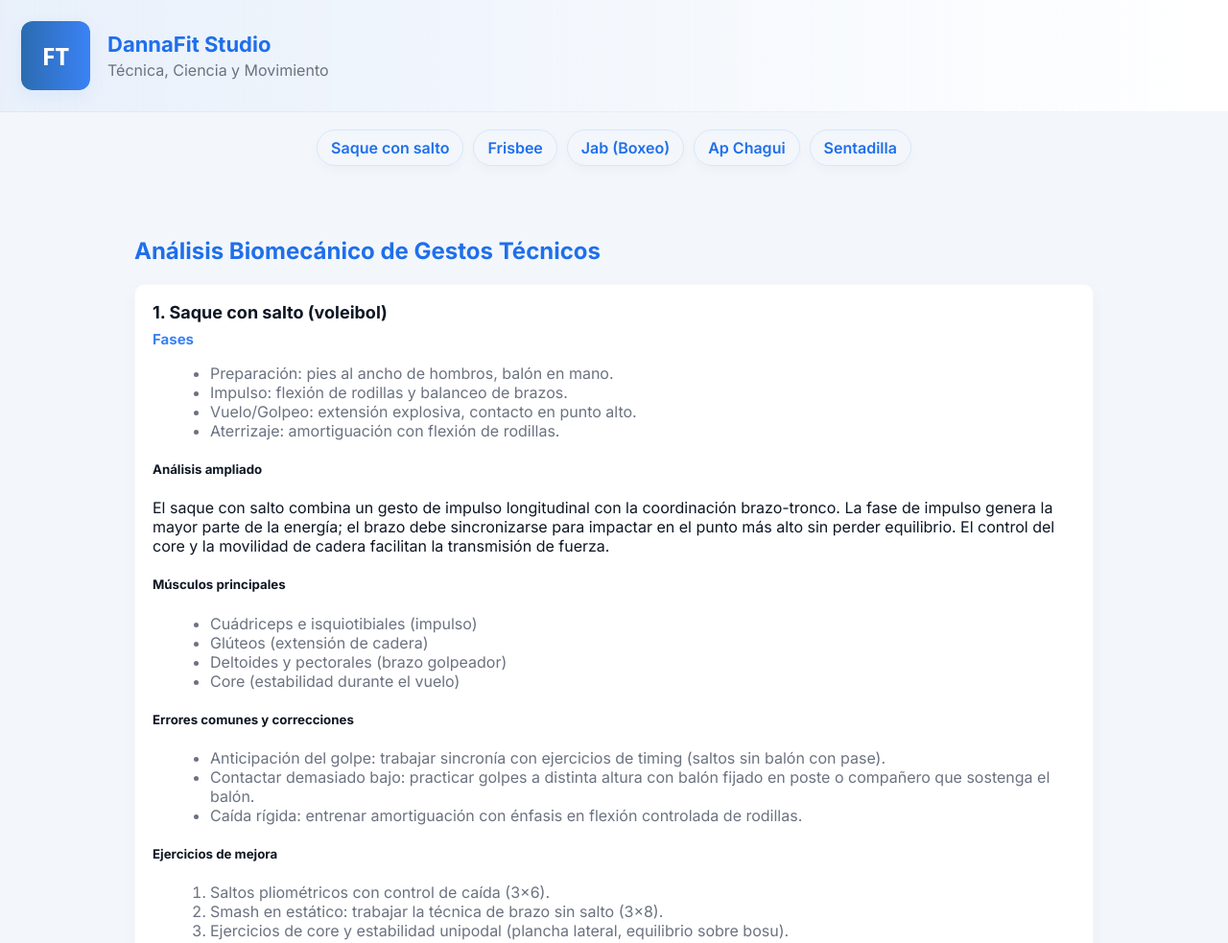
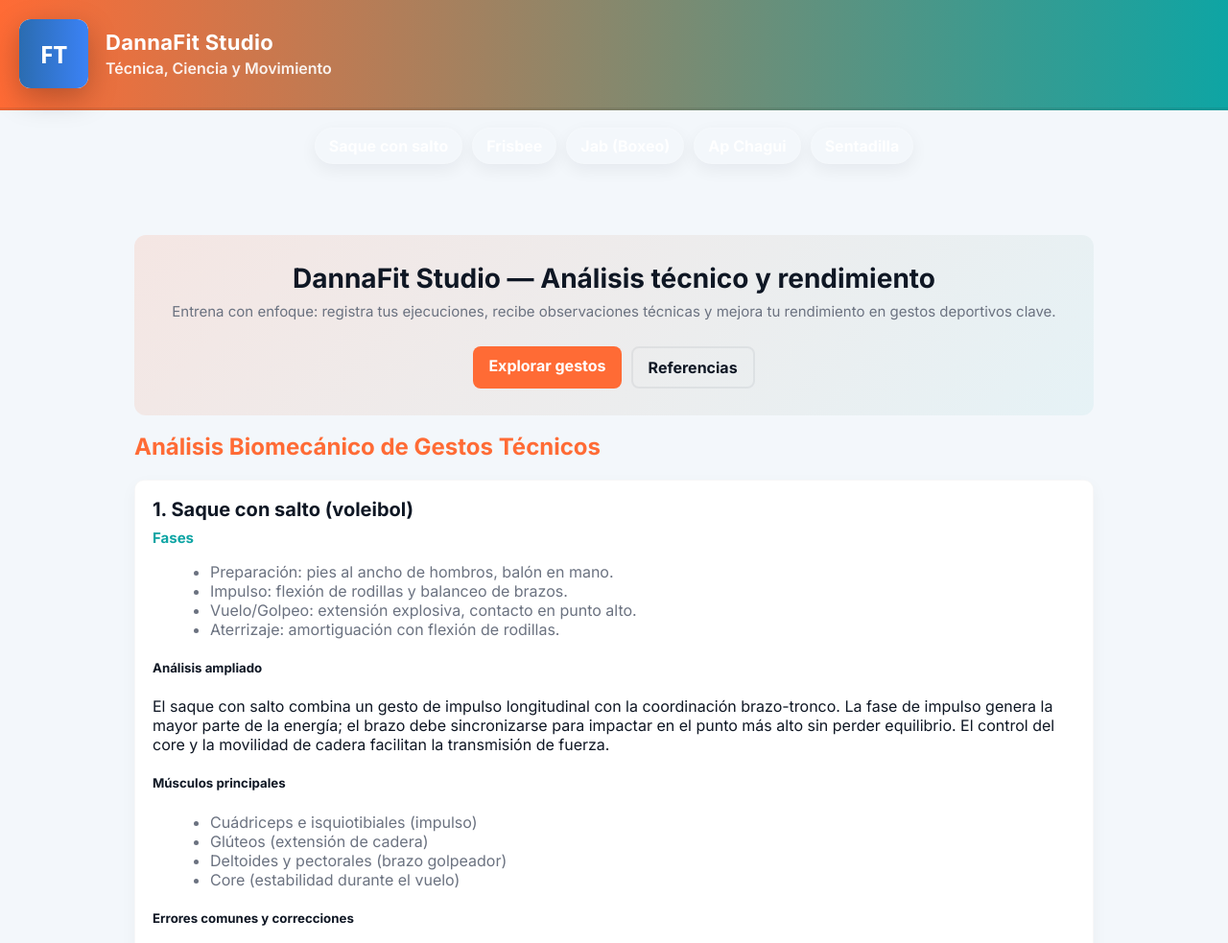
Before and after one commit to Joseph531JD/Gimnasio-Virtual, a plain HTML site: page index.html in a window 1280 px wide. Shown: the top 983 px of the page at 96% size. Drawn offline with Linux system fonts and the light colour scheme.

Commit message:
Tema deportivo: hero, paleta enérgica y estilos de página deportiva

```diff
--- a/index.html
+++ b/index.html
@@ -23,8 +23,15 @@
       <a class="nav-btn" href="#ap-chagui">Ap Chagui</a>
       <a class="nav-btn" href="#sentadilla-barra">Sentadilla</a>
     </nav>
-
     <main class="container">
+      <div class="hero" role="banner">
+        <h2 class="hero-title">DannaFit Studio — Análisis técnico y rendimiento</h2>
+        <p class="hero-sub">Entrena con enfoque: registra tus ejecuciones, recibe observaciones técnicas y mejora tu rendimiento en gestos deportivos clave.</p>
+        <div class="hero-ctas">
+          <a class="btn-primary" href="#gestos">Explorar gestos</a>
+          <a class="btn-outline" href="#referencias">Referencias</a>
+        </div>
+      </div>
       <!-- Objetivo y contenidos obligatorios eliminados por petición del usuario -->
 
       <section id="gestos">
--- a/styles.css
+++ b/styles.css
@@ -4,29 +4,29 @@
   --bg:#f3f7fb;
   --card:#ffffff;
   --muted:#6b7280;
-  --accent:#1f6feb;
-  --accent-2:#3b82f6;
+  --accent:#ff6b35; /* energetic orange */
+  --accent-2:#0ea5a4; /* teal */
   --text:#0f1724;
 }
 body{font-family:'Inter',Segoe UI, Roboto, Arial, sans-serif;background:var(--bg);color:var(--text);margin:0}
 .container{max-width:1000px;margin:28px auto;padding:28px}
-.site-header{display:flex;gap:18px;align-items:center;padding:22px;background:linear-gradient(90deg,rgba(59,130,246,0.06),#ffffff);border-bottom:1px solid rgba(15,23,36,0.04)}
-.logo{width:72px;height:72px;border-radius:12px;box-shadow:0 6px 18px rgba(59,130,246,0.08)}
-.slogan{margin:4px 0 0;color:var(--muted);font-weight:500}
-h1{margin:0;font-size:22px;color:var(--accent)}
+.site-header{display:flex;gap:18px;align-items:center;padding:20px;background:linear-gradient(90deg,var(--accent),var(--accent-2));border-bottom:3px solid rgba(0,0,0,0.08);color:#fff}
+.logo{width:72px;height:72px;border-radius:12px;box-shadow:0 10px 30px rgba(0,0,0,0.25);background:#fff}
+.slogan{margin:4px 0 0;color:rgba(255,255,255,0.9);font-weight:600}
+h1{margin:0;font-size:22px;color:#fff;letter-spacing:0.3px}
 h2{color:var(--accent);margin-top:18px}
 article{background:var(--card);padding:18px;border-radius:10px;margin:14px 0;box-shadow:0 6px 18px rgba(16,24,40,0.04)}
 .note{font-style:italic;color:var(--muted)}
 .template{background:#0f172a;color:#e6eef8;padding:12px;border-radius:6px;overflow:auto}
-.site-footer{margin-top:28px;padding:16px;text-align:center;color:var(--muted)}
+.site-footer{margin-top:28px;padding:24px;text-align:center;color:var(--muted);font-size:14px}
 
 /* Top navigation buttons that jump to each exercise */
 .top-nav{display:flex;gap:10px;flex-wrap:wrap;justify-content:center;margin:18px 0 6px}
-.nav-btn{background:transparent;border:1px solid rgba(31,111,235,0.12);color:var(--accent);padding:8px 14px;border-radius:999px;text-decoration:none;font-weight:600;box-shadow:0 4px 12px rgba(16,24,40,0.03);transition:all .18s ease}
-.nav-btn:hover{background:rgba(59,130,246,0.06);transform:translateY(-2px);border-color:var(--accent-2)}
+.nav-btn{background:transparent;border:1px solid rgba(255,255,255,0.16);color:rgba(255,255,255,0.95);padding:8px 14px;border-radius:999px;text-decoration:none;font-weight:700;box-shadow:0 6px 18px rgba(16,24,40,0.06);transition:all .18s ease}
+.nav-btn:hover{background:rgba(255,255,255,0.08);transform:translateY(-3px);border-color:rgba(255,255,255,0.28)}
 
 /* Article header and layout improvements */
-article h3{margin:0 0 8px;font-size:18px;color:var(--text)}
+article h3{margin:0 0 8px;font-size:20px;color:var(--text)}
 article h4{margin:6px 0;font-size:15px;color:var(--accent-2)}
 article ul, article ol{margin-left:20px;color:var(--muted)}
 
@@ -34,8 +34,19 @@ article ul, article ol{margin-left:20px;color:var(--muted)}
 article{border:1px solid rgba(15,23,36,0.03)}
 
 /* Video placeholder modernized */
-.video-placeholder{border-style:dashed;border-color:rgba(31,111,235,0.18);background:transparent;padding:18px;border-radius:12px;margin-top:18px;text-align:center;min-height:72px;display:flex;align-items:center;justify-content:center;box-shadow:0 6px 18px rgba(16,24,40,0.02)}
+.video-placeholder{border-style:dashed;border-color:rgba(0,0,0,0.06);background:linear-gradient(180deg,rgba(0,0,0,0.02),rgba(0,0,0,0.01));padding:18px;border-radius:12px;margin-top:18px;text-align:center;min-height:92px;display:flex;align-items:center;justify-content:center;box-shadow:0 6px 30px rgba(16,24,40,0.06)}
 .video-placeholder .vp-title{font-weight:700;color:var(--accent);font-size:16px;margin:0}
+
+/* Play icon */
+.video-placeholder:before{content:"▶";font-size:20px;color:rgba(0,0,0,0.12);display:inline-block;margin-right:10px}
+
+/* Hero section */
+.hero{background:linear-gradient(135deg,rgba(255,107,53,0.12),rgba(14,165,164,0.06));border-radius:12px;padding:28px;margin:18px 0 8px;display:flex;flex-direction:column;align-items:center;justify-content:center;text-align:center}
+.hero .hero-title{font-size:28px;color:var(--text);font-weight:800;margin:0}
+.hero .hero-sub{margin-top:8px;color:var(--muted);font-size:15px}
+.hero .hero-ctas{margin-top:12px;display:flex;gap:10px}
+.btn-primary{background:var(--accent);color:#fff;padding:10px 16px;border-radius:8px;text-decoration:none;font-weight:700}
+.btn-outline{background:transparent;border:2px solid rgba(15,23,36,0.06);color:var(--text);padding:10px 16px;border-radius:8px;text-decoration:none;font-weight:700}
 
 
 /* Video placeholder box */
```
